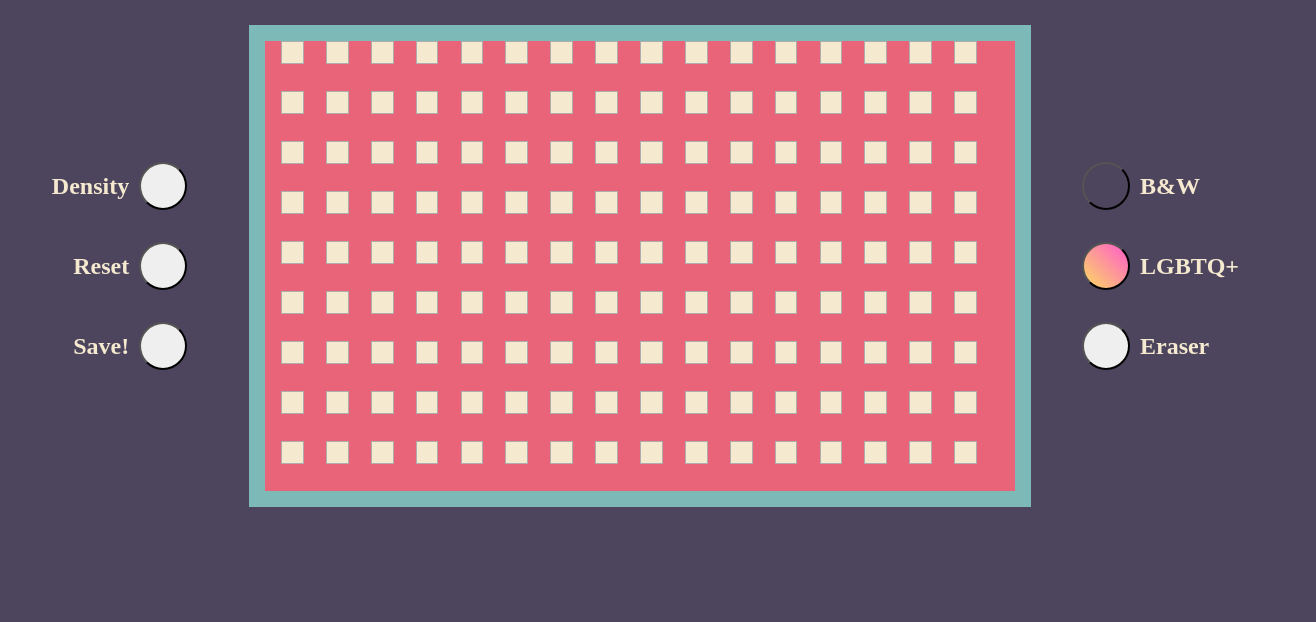
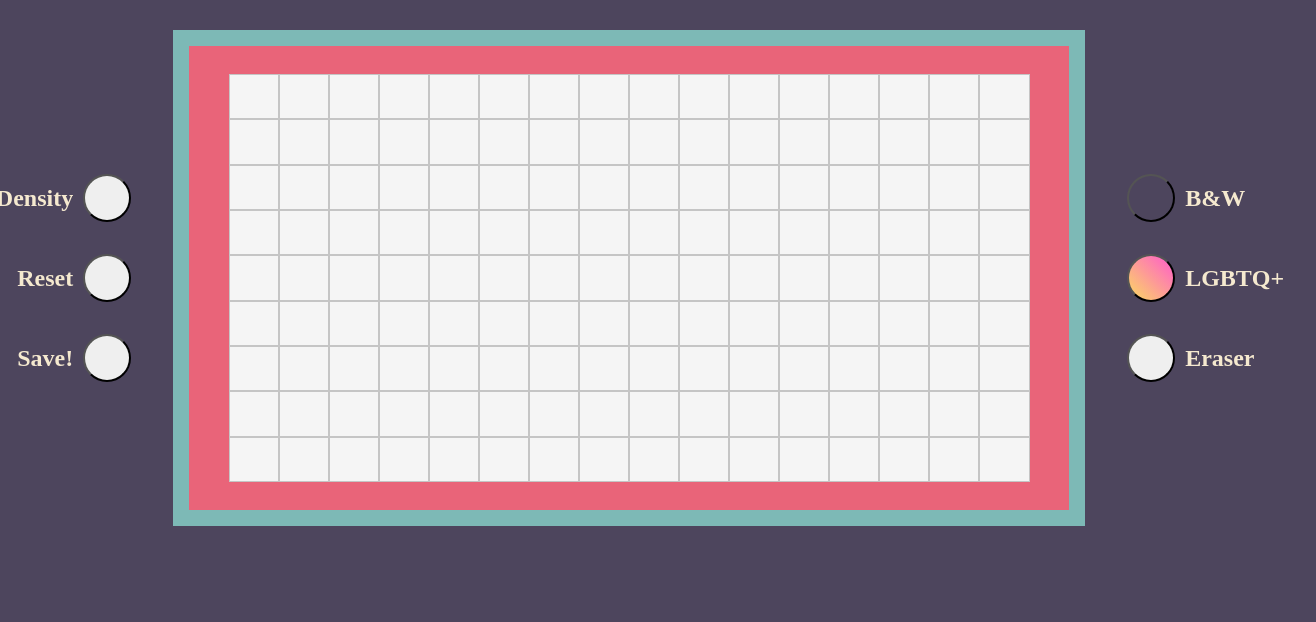
Before and after one commit to darshanCommits/Etch-A-Sketch, a website: page index.html in a window 1280 px wide. Shown: the part 178-800 px from the top of the page, 1316 px wide, since content can reach past the window. Drawn offline with Linux system fonts and the light colour scheme; a web font is replaced by a local one.

Commit message:
a few more changes

```diff
--- a/app.js
+++ b/app.js
@@ -1,38 +1,33 @@
 const container = document.querySelector("#board");
 const phone = window.matchMedia("only screen and (max-width : 600px)");
 
-let div, row, col;
+let item, row, col, density;
 
-let density = 0;
-
-function changeDensity() {
-  function deleteOldGrid() {
-    document
-      .querySelectorAll(".grid-item")
-      .forEach((e) => e.parentNode.removeChild(e));
-  }
-  deleteOldGrid();
-  return density <= 4 ? ++density : (density = 1);
+function deleteOldGrid() {
+  document
+    .querySelectorAll(".grid-item")
+    .forEach((e) => e.parentNode.removeChild(e));
 }
 
 function makeGrid() {
-  density = changeDensity();
+  deleteOldGrid();
+
+  density = density <= 4 ? ++density : (density = 1);
 
   col = phone.matches ? 9 * density : 16 * density; //18 for phone else 32
   row = phone.matches ? 16 * density : 9 * density; //32 for phone else 18
 
   container.style.gridTemplateColumns = `repeat(${col}, 1fr`;
-  // container.style.gridTemplateColumns = `repeat(${row}, 1fr`;
 
   for (let i = 1; i <= row * col; i++) {
-    div = document.createElement("div");
-    div.style.width = "1em";
-    div.style.height = "1em";
+    item = document.createElement("cell");
 
-    div.style.backgroundColor = "#F5E9CF";
-    div.classList.add("grid-item");
+    item.style.maxWidth = "50px";
+    item.style.maxHeight = "50px";
 
-    container.appendChild(div);
+    item.classList.add("grid-item");
+
+    container.appendChild(item);
   }
 }
 
--- a/index.html
+++ b/index.html
@@ -32,7 +32,7 @@
       </div>
 
       <div id="device">
-        <div class="container" id="board"></div>
+        <div id="board" class="container" ></div>
       </div>
 
       <div class="right">
--- a/styles.css
+++ b/styles.css
@@ -1,4 +1,9 @@
 @import url("https://fonts.googleapis.com/css2?family=Spline+Sans+Mono:wght@400;500;600&display=swap");
+
+:root {
+  --gameWidth: 55rem;
+  --gameHeight: 29rem;
+}
 
 * {
   margin: 0;
@@ -18,7 +23,7 @@ body {
 }
 
 #game {
-  margin-top: 40px;
+  margin-top: 4rem;
   display: grid;
   grid-template-columns: repeat(3, 1fr);
   align-items: center;
@@ -31,19 +36,19 @@ body {
   align-items: center;
   border: 1rem solid #7db9b6;
   background-color: #e96479;
-  width: 750px;
-  height: 450px;
+  width: var(--gameWidth);
+  height: var(--gameHeight);
 }
 
 .container {
   display: grid;
-  padding: 1rem;
-  width: 100%;
-  height: 100%;
+  width: calc(var(--gameWidth) - 9%);
+  height: calc(var(--gameHeight) - 12%);
 }
 
-.container div {
-  border: 0.5px rgb(173, 173, 173) solid;
+.grid-item {
+  border: 0.2px rgb(197, 197, 197) solid;
+  background-color: whitesmoke;
 }
 
 /* Options & Buttons */
@@ -77,8 +82,7 @@ body {
   flex-direction: row-reverse;
 }
 
-
-@media screen and (max-width : 450px){
+@media screen and (max-width: 450px) {
   #device {
     width: 250px;
   }
```
